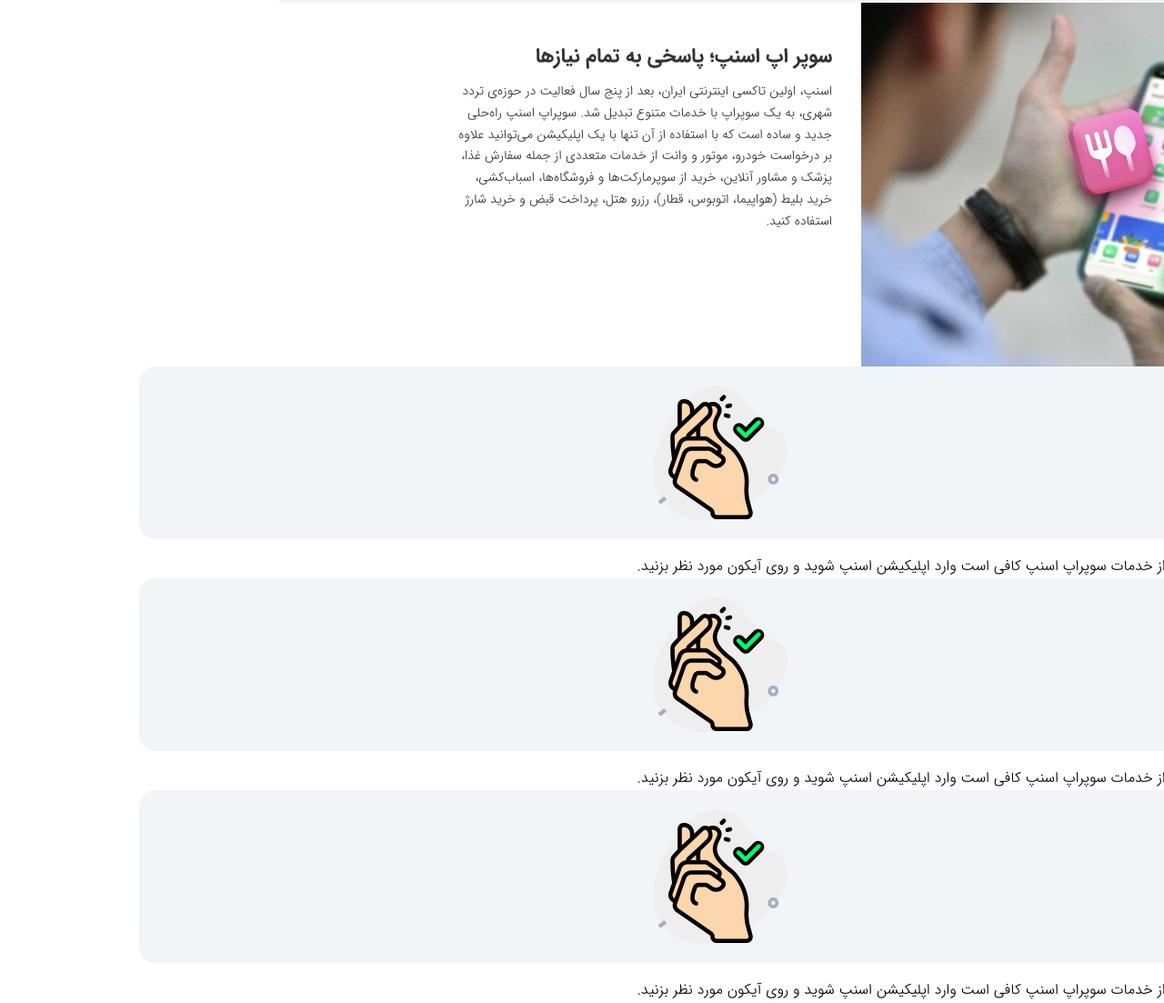
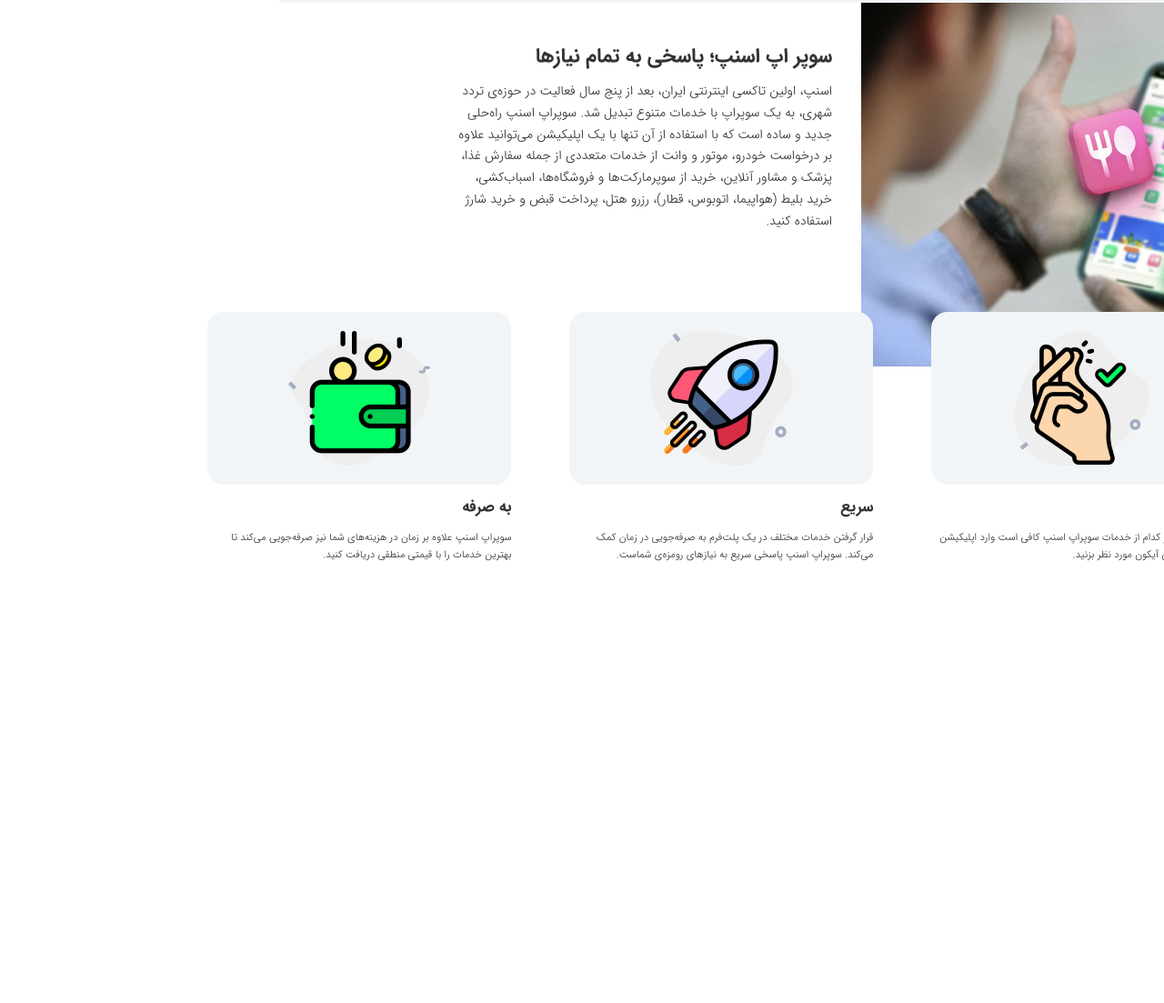
Before and after one commit to zahra-alvandi/snapp, a plain HTML site: page index.html in a window 1280 px wide. Shown: the part 2046-3149 px from the top of the page at 91% size. After the commit the page ends 2666 px from the top, so only its background shows below. Drawn offline with Linux system fonts and the light colour scheme.

Commit message:
supper-app-part2

```diff
--- a/css/style.css
+++ b/css/style.css
@@ -287,6 +287,26 @@
   font-weight: 300;
 }
 
+/* snapp benefits */
+
+.snapp-benefits {
+  position: relative;
+}
+
+.snapp-apps-benefits_container {
+  /* display: grid;
+  grid-template-columns: auto auto auto; */
+  display: flex;
+  justify-content: center;
+  position: absolute;
+  top: -60px;
+}
+
+.snapp-benefits__item {
+  width: 334px;
+  margin: 0 2rem;
+}
+
 .snapp-benefits__item_cover {
   background-color: #f2f5f8;
   display: flex;
@@ -298,5 +318,18 @@
 .snapp-benefits-items {
   display: grid;
   grid-template-columns: repeat(3 1fr);
-  gap: 2rem;
+  gap: 4rem;
+  padding: 0 17rem;
 }
+
+.snapp-benefits__item_title {
+  font-size: 1.0675rem;
+  font-weight: bold;
+  color: #333;
+  margin: 1rem 0rem;
+}
+
+.snapp-benefits__item_description {
+  font-size: 0.693125rem;
+  color: #333;
+}
--- a/index.html
+++ b/index.html
@@ -323,7 +323,7 @@
         </div>
 
         <div class="snapp-benefits">
-            <div class="container">
+            <div class="container snapp-apps-benefits_container">
                 <div class="snapp-benefits__item">
                     <div class="snapp-benefits__item_cover">
                         <img src="./images/210x190-easy.png" height="190" alt="">
@@ -336,22 +336,20 @@
 
                 <div class="snapp-benefits__item">
                     <div class="snapp-benefits__item_cover">
-                        <img src="./images/210x190-easy.png" height="190" alt="">
+                        <img src="./images/210x190-fast.png" height="190" alt="">
                     </div>
-                    <h3 class="snapp-benefits__item_title">آسان</h3>
-                    <p class="snapp-benefits__item_description">برای استفاده از هر کدام از خدمات سوپر‌اپ اسنپ کافی است
-                        وارد
-                        اپلیکیشن اسنپ شوید و روی آیکون مورد نظر بزنید.</p>
+                    <h3 class="snapp-benefits__item_title">سریع</h3>
+                    <p class="snapp-benefits__item_description">قرار گرفتن خدمات مختلف در یک پلت‌فرم به صرفه‌جویی در
+                        زمان کمک می‌کند. سوپراپ اسنپ پاسخی سریع به نیازهای رومزه‌ی شماست.</p>
                 </div>
 
                 <div class="snapp-benefits__item">
                     <div class="snapp-benefits__item_cover">
-                        <img src="./images/210x190-easy.png" height="190" alt="">
+                        <img src="./images/210x190-eco.png" height="190" alt="">
                     </div>
-                    <h3 class="snapp-benefits__item_title">آسان</h3>
-                    <p class="snapp-benefits__item_description">برای استفاده از هر کدام از خدمات سوپر‌اپ اسنپ کافی است
-                        وارد
-                        اپلیکیشن اسنپ شوید و روی آیکون مورد نظر بزنید.</p>
+                    <h3 class="snapp-benefits__item_title">به صرفه</h3>
+                    <p class="snapp-benefits__item_description">سوپراپ اسنپ علاوه بر زمان در هزینه‌های شما نیز صرفه‌جویی
+                        می‌کند تا بهترین خدمات را با قیمتی منطقی دریافت کنید.</p>
                 </div>
             </div>
         </div>
```
